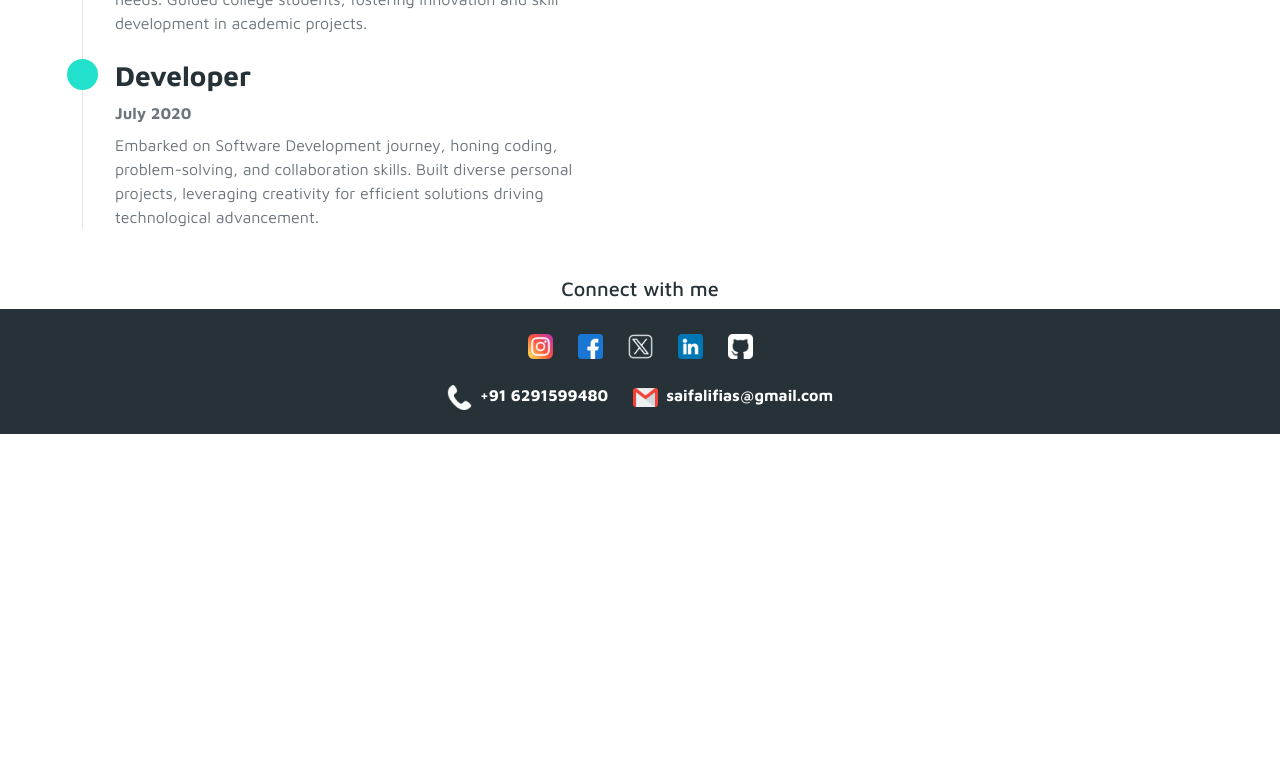
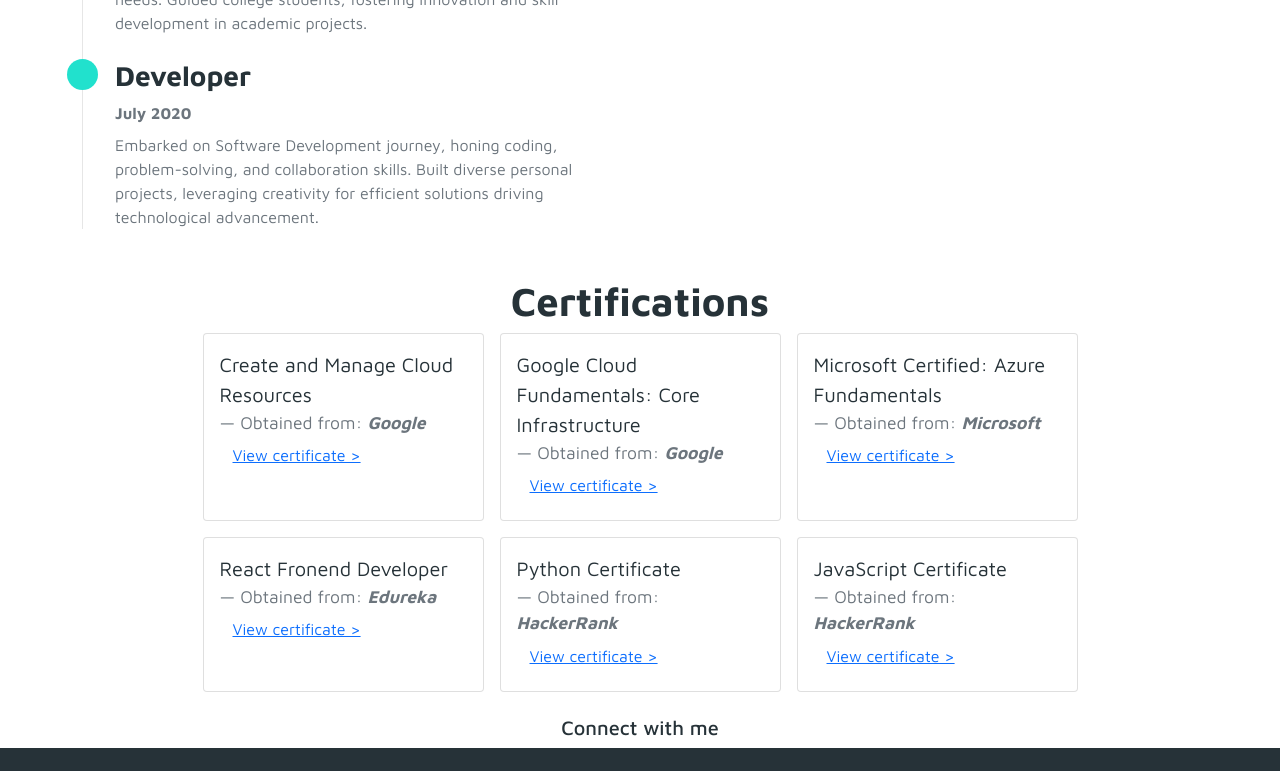
Before and after one commit to saif80ali/my-portfolio, a React (Create React App) app: page / in a window 1280 px wide. Shown: the part 2000-2771 px from the top of the page. Before the commit the page ends 2434 px from the top, so only its background shows below. Built offline with nearby package versions, Linux system fonts and the light colour scheme.

Commit message:
addding certifation section

```diff
--- a/src/App.js
+++ b/src/App.js
@@ -1,4 +1,5 @@
 import './App.css';
+import Certifications from './Components/Certifications';
 import ContactMe from './Components/ContactMe';
 import Experience from './Components/Experience';
 import HomeSection from './Components/HomeSection';
@@ -12,6 +13,7 @@
       <HomeSection></HomeSection>
       <Projects></Projects>
       <Experience></Experience>
+      <Certifications></Certifications>
       <ContactMe></ContactMe>
     </div>
   );
--- /dev/null
+++ b/src/Components/Certifications.js
@@ -0,0 +1,54 @@
+import React from "react";
+
+export default function Certifications() {
+    const certificates = [{
+        courseName:"Create and Manage Cloud Resources",
+        vendor:"Google",
+        link:"https://partner.cloudskillsboost.google/public_profiles/a687dbef-36a6-4c6e-a9ed-489ed4bed652/badges/2551867"
+    },
+    {
+        courseName:"Google Cloud Fundamentals: Core Infrastructure",
+        vendor:"Google",
+        link:"https://partner.cloudskillsboost.google/public_profiles/a687dbef-36a6-4c6e-a9ed-489ed4bed652/badges/1628798"
+    },
+    {
+        courseName:"Microsoft Certified: Azure Fundamentals",
+        vendor:"Microsoft",
+        link:"https://learn.microsoft.com/en-us/users/saifali-7442/credentials/11a754b77333f7f2"
+    },
+    {
+        courseName:"React Fronend Developer",
+        vendor:"Edureka",
+        link:"https://www.edureka.co/certificates/mycertificate/5271c92af88a55fe551d38e77b6a7149"
+    },
+    {
+        courseName:"Python Certificate",
+        vendor:"HackerRank",
+        link:"https://www.hackerrank.com/certificates/5b3ef0d80123"
+    },
+    {
+        courseName:"JavaScript Certificate",
+        vendor:"HackerRank",
+        link:"https://www.hackerrank.com/certificates/87ffaee6af9d"
+    },]
+  return (
+    <section id="certification" className="container pt-4">
+      <h1 className="fw-bold text-center">Certifications</h1>
+      <div className="row d-flex justify-content-center gap-3 px-2">
+        {certificates.map((element) => {
+          return (
+              <div key={element.courseName} className="card col-lg-3 p-0 col-md-5">
+                <div className="card-body text-dark">
+                  <blockquote className="blockquote mb-0">
+                    <p>{element.courseName}</p>
+                    <footer className="blockquote-footer">Obtained from: <cite className="text-muted fw-bold" title={element.vendor}>{element.vendor}</cite></footer>
+                </blockquote>
+                <a href={element.link} target="_blank" className="btn btn-link">View certificate &gt; </a>
+                </div>
+              </div>
+          );
+        })}
+      </div>
+    </section>
+  );
+}
--- a/src/Components/ContactMe.js
+++ b/src/Components/ContactMe.js
@@ -20,7 +20,7 @@
                     <a href="https://github.com/saif80ali" target="_blank" rel="noopener noreferrer"><img className="social-media-icons invert-1" src={github} alt="github" /></a>
                 </div>
                 <div className="social-media mt-4">
-                    <a className="fw-bold" href="tel:6291599480"><img className="social-media-icons invert-1" src={telephone} alt="telephone" /><span>+91 6291599480</span></a>
+                    <a className="fw-bold" href="tel:8013051576"><img className="social-media-icons invert-1" src={telephone} alt="telephone" /><span>+91 8013051576</span></a>
                     <a className="fw-bold" href="mailto:saifalifias@gmail.com"><img className="social-media-icons" src={gmail} alt="gmail" /><span>saifalifias@gmail.com</span></a>
                 </div>
             </div>
--- a/src/Components/Navbar.js
+++ b/src/Components/Navbar.js
@@ -13,6 +13,7 @@
           <a className="nav-link fw-bold" aria-current="page" href="#about">About</a>
           <a className="nav-link fw-bold" href="#projects">Projects</a>
           <a className="nav-link fw-bold" href="#resume">Resume</a>
+          <a className="nav-link fw-bold" href="#certification">Certifications</a>
           <a className="nav-link fw-bold" href="#contact">Contact</a>
         </div>
       </div>
```
